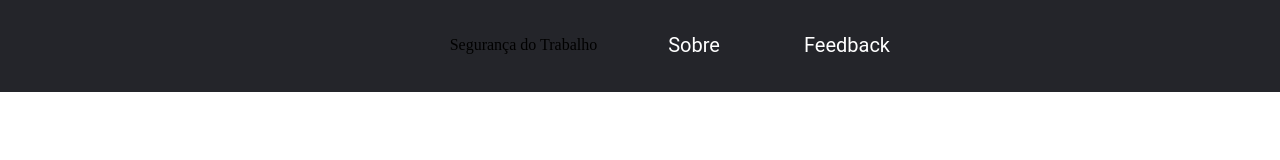
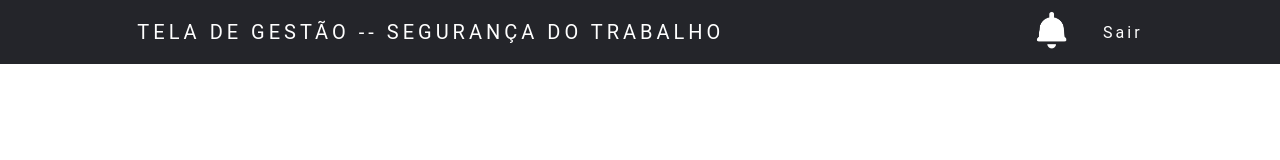
Before and after one commit to brunocmartins11/Volks_GestaoEPI, a plain HTML site: page codes/telaSeguranca.html in a window 1280 px wide. Drawn offline with Linux system fonts and the light colour scheme.

Commit message:
Commit "Teste" 7 - Adaptação na NavBar
Melhoramos a NavBar e fizemos um protótipo de como será.

```diff
--- a/codes/telaSeguranca.html
+++ b/codes/telaSeguranca.html
@@ -10,12 +10,11 @@
 </head>
 <body>
     <header>
-    <nav class="navbar">
+    <nav>
+        <a class="logo" href="/">Tela de Gestão -- Segurança do Trabalho</a>
         <ul class="NavBarLinks">
-            <li><p>Segurança do Trabalho</p></li>
-            <li><a href="#">Sobre</a></li>
-            <li><a href="#">Feedback</a></li>
-            <img class="notificacao" src="/images/notificacao.png">
+            <li><a href="/"><img class="notificacao" src="/images/sino.png"></a></li>
+            <li><a href="/">Sair</a></li>
         </ul>
     </nav>
     </header>
--- a/styles/telaSeguranca.css
+++ b/styles/telaSeguranca.css
@@ -1,4 +1,56 @@
-.navbar ul {
+* {
+  padding: 0;
+  margin: 0;
+}
+
+a {
+  color: #fff;
+  text-decoration: none;
+  transition: 0.3s;
+}
+
+a:hover {
+  color: #14639e;
+}
+
+.logo{
+  font-size: 20px;
+  text-transform: uppercase;
+  letter-spacing: 4px;
+}
+
+nav {
+  display: flex;
+  justify-content: space-around;
+  align-items: center;
+  font-family: 'Roboto', sans-serif;
+  background: #24252a;
+  height: 8vh;
+}
+
+main {
+  background: url("bg.jpg") no-repeat center center;
+  /* background-size: cover;
+  height: 92vh; */
+}
+
+.NavBarLinks{
+  list-style: none;
+  display: flex;
+  align-items: center;
+}
+
+.NavBarLinks li{
+  letter-spacing: 3px;
+  margin-left: 32px;
+}
+
+.notificacao{
+  width: 40px;
+  height: 40px;
+}
+
+/* .navbar ul {
     float: right;
     margin-right: 20px;
 }
@@ -64,4 +116,4 @@
     font-size: 24px;
     text-transform: uppercase;
     letter-spacing: 4px;
-  }
+  } */
```
Also changed, not shown: images/sino.png (added).
